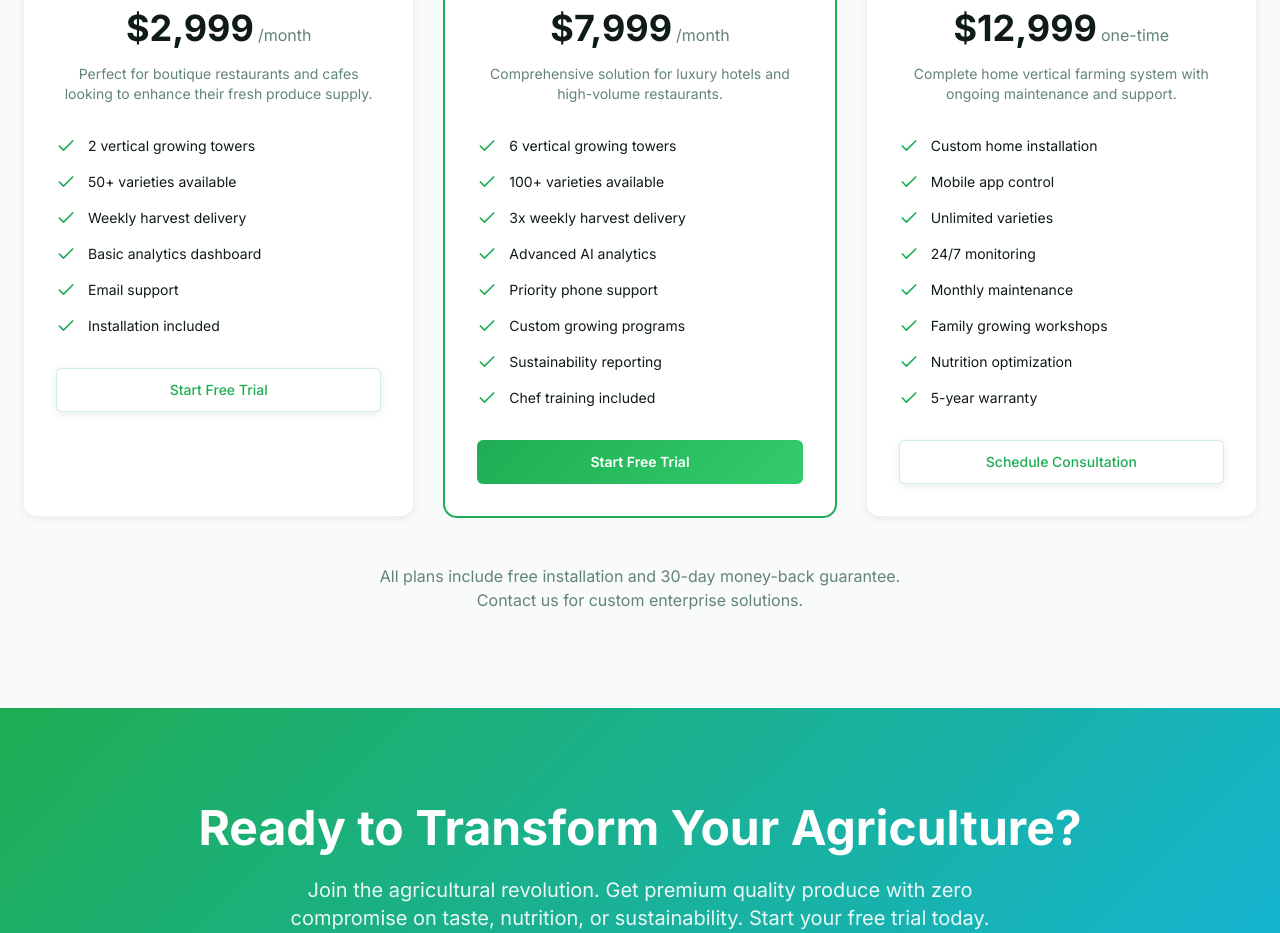
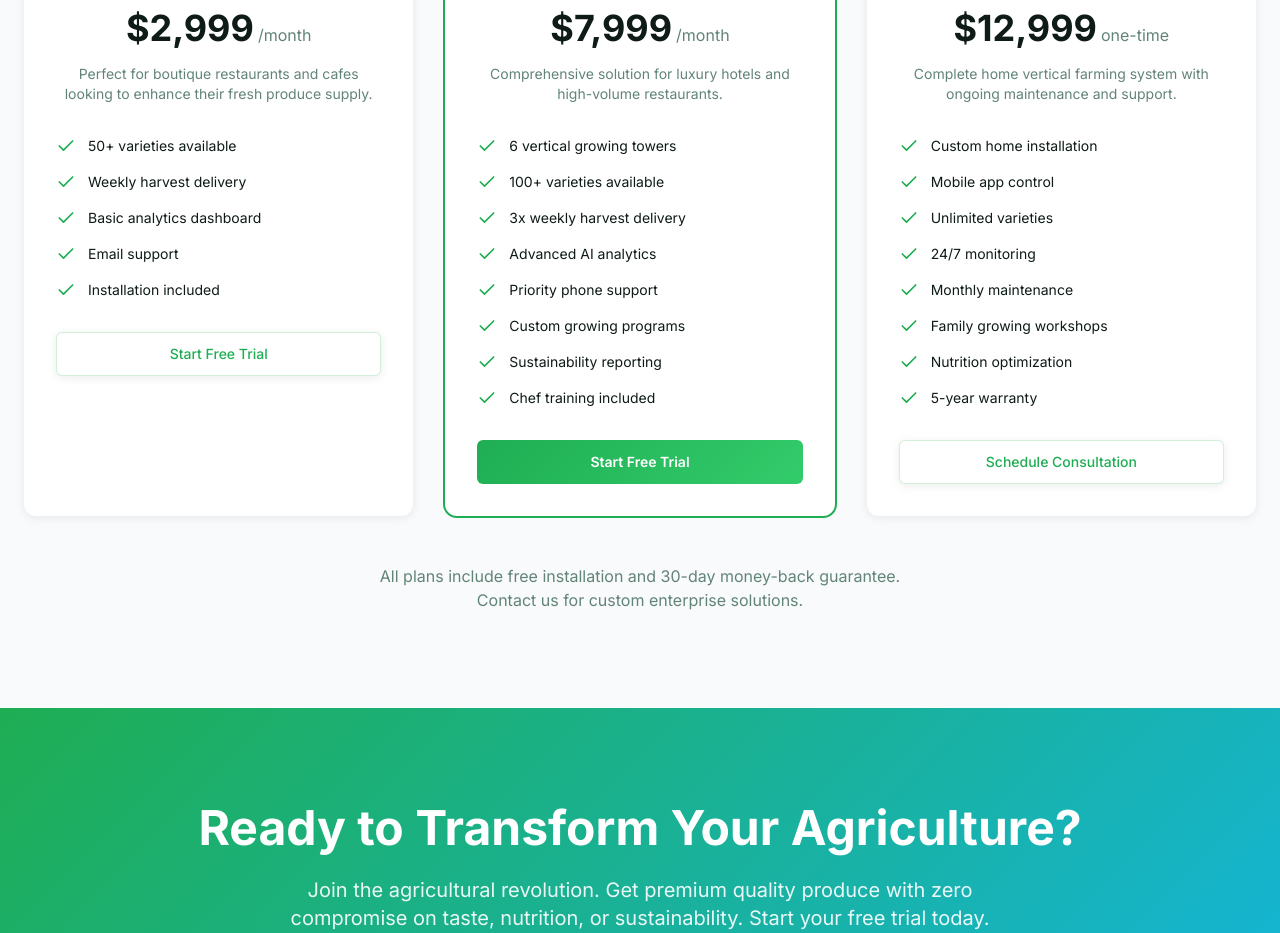
Before and after one commit to 5a1aah/prime-greens-garden-web, a React (Vite) app: page / in a window 1280 px wide. Shown: the part 3280-4213 px from the top of the page. Built offline with nearby package versions, Linux system fonts and the light colour scheme.

Commit message:
Remove vertical growing towers

```diff
--- a/src/components/Pricing.tsx
+++ b/src/components/Pricing.tsx
@@ -10,7 +10,6 @@ const Pricing = () => {
       period: "/month",
       description: "Perfect for boutique restaurants and cafes looking to enhance their fresh produce supply.",
       features: [
-        "2 vertical growing towers",
         "50+ varieties available",
         "Weekly harvest delivery",
         "Basic analytics dashboard",
```
